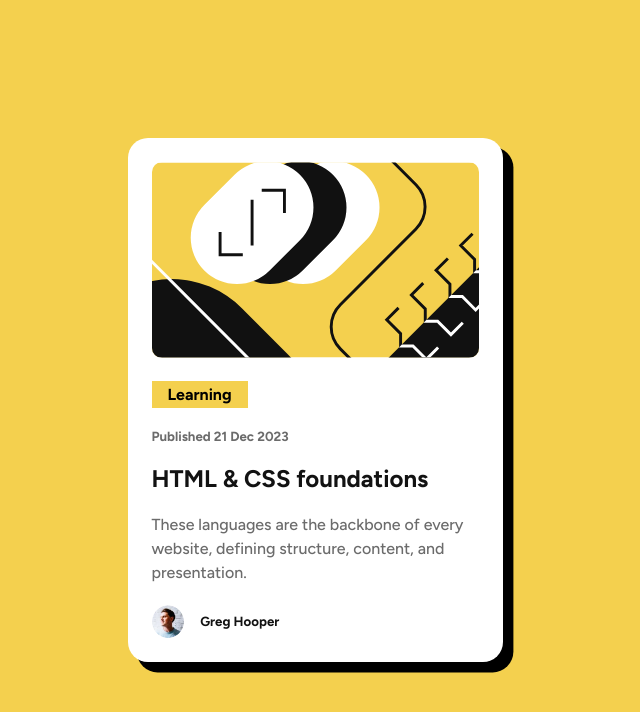
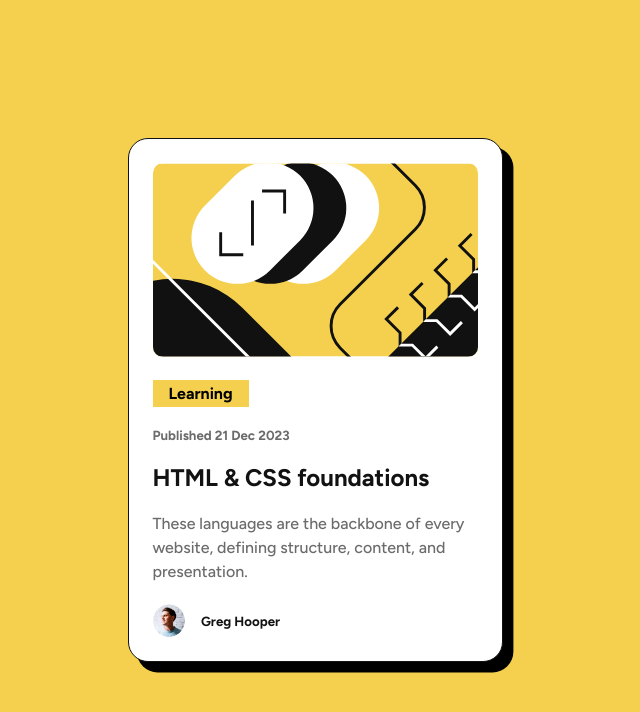
Before and after one commit to hatem-frontendmentor/blog-preview-card, a plain HTML site: page index.html in a window 1280 px wide. Shown: the whole page, without its empty margins (325-965 px from the left). Drawn offline with Linux system fonts and the light colour scheme.

Commit message:
card border

```diff
--- a/style.css
+++ b/style.css
@@ -49,6 +49,7 @@ body{
     margin: auto;
     box-shadow: 0.6rem 0.6rem 0 0.05rem #000000;
     -webkit-box-shadow:  0.6rem 0.6rem 0 0.05rem #000000;
+    border : 1px solid var(--gray-950-color);
 
 }
 .card-image {
```
